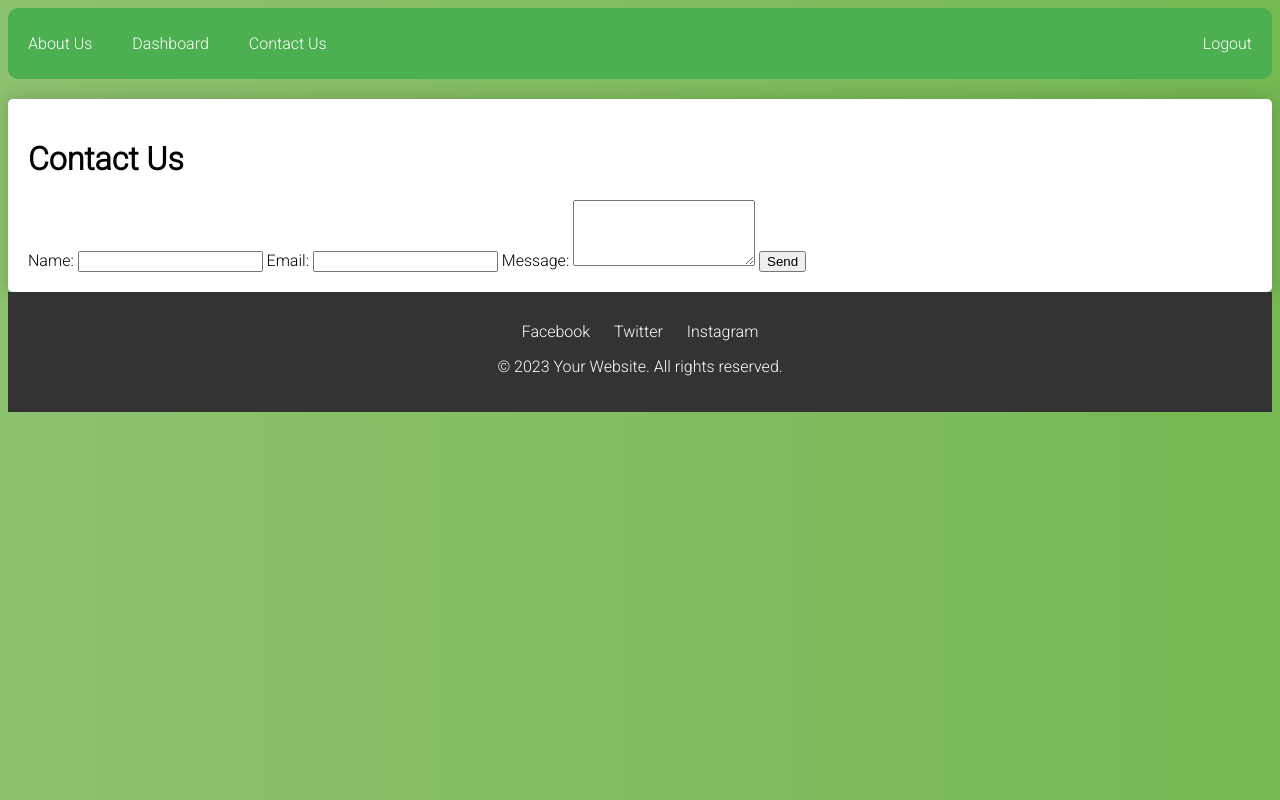
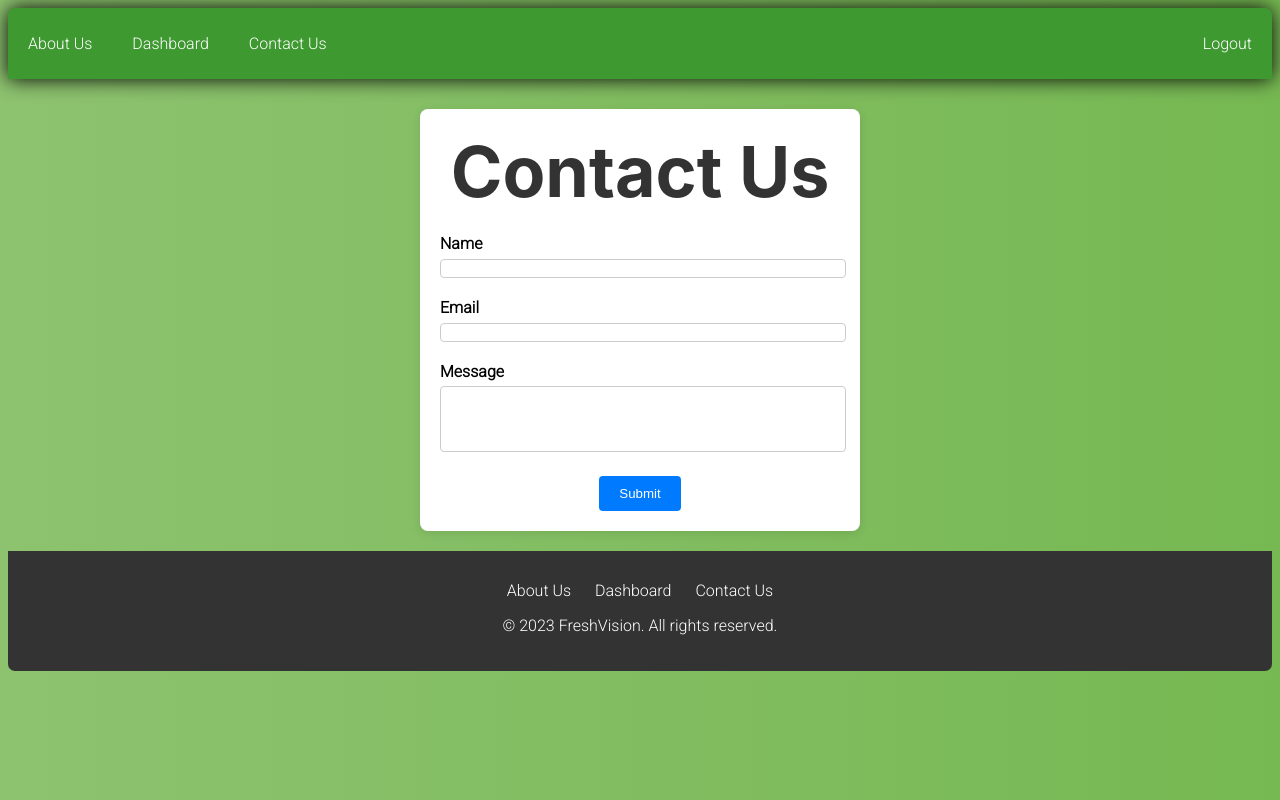
Before and after one commit to SpiritByte/FreshVision, a Flask app: page /contact in a window 1280 px wide. Run offline with Flask 3, Linux system fonts and the light colour scheme; a user stored in the database is signed in.

Commit message:
Everything

```diff
--- a/FreshVision/application.py
+++ b/FreshVision/application.py
@@ -6,7 +6,7 @@ from tempfile import mkdtemp
 from functools import wraps
 
 
-app = Flask(__name__)
+app = Flask(__name__, static_url_path='/static')
 app.config['SQLALCHEMY_DATABASE_URI'] = 'sqlite:///site.db'
 
 # Configure session to use filesystem (instead of signed cookies)
@@ -78,6 +78,9 @@ def login():
     else:
         return render_template("login.html")
 
+@app.route('/')
+def index():
+    return render_template('about.html')
 
 @app.route("/logout")
 def logout():
--- a/FreshVision/static/main.css
+++ b/FreshVision/static/main.css
@@ -74,7 +74,7 @@
 .container {
   position: relative;
   z-index: 1;
-  max-width: 300px;
+  max-width: 100000px;
   margin: 0 auto;
 }
 .container:before, .container:after {
@@ -113,40 +113,15 @@ body {
   font-family: "Roboto", sans-serif;
   -webkit-font-smoothing: antialiased;
   -moz-osx-font-smoothing: grayscale;
-}
 
-/* Paste the provided CSS styles here */
-
-/* Additional styles for the table of contents */
-.table-of-contents {
-  background-color: #4CAF50;
-  color: white;
-  padding: 10px 0;
-  text-align: center;
-}
-
-.table-of-contents ul {
-  list-style: none;
-  padding: 0;
-  display: flex;
-}
-
-.table-of-contents li {
-  margin: 0 20px;
-}
-
-.table-of-contents a {
-  color: white;
-  text-decoration: none;
-  font-size: 16px;
 }
 
 /* Additional styles for the content */
 .content {
   padding: 20px;
   background-color: white;
-  border-radius: 5px;
-  box-shadow: 0 0 20px rgba(0, 0, 0, 0.2);
+  border-radius: 0;
+  box-shadow: 0 0 20px rgba(0, 0, 0, 0.5);
   margin-top: 20px;
 }
 
@@ -159,13 +134,18 @@ h2 {
   font-family: 'Leckerli One', cursive;
 }
 
+
+/* HEADER */
+
 .table-of-contents {
-  background-color: #4CAF50;
+  background-color: #3E9931;
   color: white;
   padding: 10px 0;
   display: flex; /* Use flexbox for layout */
   justify-content: space-between; /* Space items evenly within the container */
-  border-radius: 10px; /* Round all four corners */
+  border-radius: 7px 7px 0 0; /* Round all four corners */
+  box-shadow: 0 0 20px rgba(0, 0, 0, 1);
+
 }
 
 .table-of-contents ul {
@@ -191,11 +171,16 @@ h2 {
   padding-right: 20px;
 }
 
+
+/* FOOTER */
+
 .footer {
   background-color: #333;
   color: white;
-  padding: 20px 0;
+  border-radius: 0 0 7px 7px;
   text-align: center;
+  padding: 20px 0; /* Add padding to the bottom */
+  margin-top: 20px; /* Add margin above the text */
 }
 
 .social-links {
@@ -208,6 +193,10 @@ h2 {
   margin: 0 10px;
 }
 
+
+
+/* ABOUT SECTION */
+
 .about-section {
   display: flex;
   align-items: center;
@@ -216,6 +205,7 @@ h2 {
 
 .about-description {
   flex: 1;
+  font-size: 25px;
   padding-right: 20px;
 }
 
@@ -234,6 +224,7 @@ h2 {
   flex-wrap: wrap;
   justify-content: center;
   padding: 50px;
+  font-size: 22px;
 }
 
 .team-member {
@@ -244,8 +235,9 @@ h2 {
 
 .team-member img {
   max-width: 100%;
-  height: auto;
   border-radius: 50%; /* Round the image */
+  width: 300px; /* Adjust the width as needed */
+  height: 300px; /* Adjust the height as needed */
 }
 
 .team-member h3 {
@@ -255,7 +247,7 @@ h2 {
 
 .team-member p {
   margin-top: 5px;
-  font-size: 14px;
+  font-size: 18px;
 }
 
 h2 {
@@ -263,3 +255,70 @@ color: #333;
 font-family: 'Inter', cursive;
 font-size: 70px;
 }
+
+
+
+/* CONTACT FORM */
+
+
+.center-container {
+  display: flex;
+  padding-top: 30px;
+  justify-content: center;
+  align-items: center;
+  height: 100%;
+}
+
+.contact-form {
+  background-color: #ffffff;
+  box-shadow: 0px 2px 10px rgba(0, 0, 0, 0.1);
+  padding: 0px 20px;
+  border-radius: 8px;
+  width: 400px;
+}
+
+.contact-form h2 {
+  text-align: center;
+  margin-bottom: 20px;
+  margin-top: 20px;
+}
+
+.input-group {
+  margin-bottom: 20px;
+}
+
+.input-group-button {
+  text-align: center;
+}
+
+.input-group label {
+  display: block;
+  margin-bottom: 5px;
+  font-weight: bold;
+}
+
+.input-group input {
+  width: 100%;
+  border: 1px solid #ccc;
+  border-radius: 4px;
+}
+
+.input-group textarea {
+  width: 100%;
+  border: 1px solid #ccc;
+  border-radius: 4px;
+  resize: none;
+}
+
+.input-group button {
+  background-color: #007bff;
+  color: #ffffff;
+  border: none;
+  border-radius: 4px;
+  padding: 10px 20px;
+  cursor: pointer;
+}
+
+.input-group button:hover {
+  background-color: #0056b3;
+}
--- a/FreshVision/templates/contact.html
+++ b/FreshVision/templates/contact.html
@@ -3,42 +3,14 @@
 <head>
   <meta charset="UTF-8">
   <meta name="viewport" content="width=device-width, initial-scale=1.0">
-  <title>Table of Contents Example</title>
+  <title>FreshVision</title>
+  <link rel="icon" type="image/x-icon" href="{{ url_for('static', filename='/favicon.ico')}}">
   <link rel="stylesheet" href="{{ url_for('static', filename='/main.css')}}">
-  <style>
-    .table-of-contents {
-      background-color: #4CAF50;
-      color: white;
-      padding: 10px 0;
-      display: flex; /* Use flexbox for layout */
-      justify-content: space-between; /* Space items evenly within the container */
-    }
 
-    .table-of-contents ul {
-      list-style: none;
-      padding: 0;
-      display: flex;
-      align-items: center; /* Align items vertically in the middle */
-    }
+</head>
 
-    .table-of-contents li {
-      margin: 0 20px;
-    }
-
-    .table-of-contents a {
-      color: white;
-      text-decoration: none;
-      font-size: 16px;
-    }
-
-    .logout {
-      display: flex;
-      align-items: center; /* Align items vertically in the middle */
-      padding-right: 20px;
-    }
-  </style>
-</head>
 <body>
+    <div class="wrapper">
       <div class="table-of-contents">
         <ul>
           <li><a href="/about">About Us</a></li>
@@ -50,32 +22,41 @@
         </div>
       </div>
 
-  <div class="content">
-    <meta charset="UTF-8">
-    <meta name="viewport" content="width=device-width, initial-scale=1.0">
-    <title>Contact Us</title>
-    </head>
-    <body>
-    <h1>Contact Us</h1>
-    <form id="contact-form">
-        <label for="name">Name:</label>
+
+    <div class="center-container">
+        <div class="contact-form">
+        <h2>Contact Us</h2>
+        <form id="contactForm">
+            <div class="input-group">
+                <label for="name">Name</label>
                 <input type="text" id="name" name="name" required>
-        <label for="email">Email:</label>
+                </div>
+                <div class="input-group">
+                <label for="email">Email</label>
                 <input type="email" id="email" name="email" required>
-        <label for="message">Message:</label>
+                </div>
+                <div class="input-group">
+                <label for="message">Message</label>
                 <textarea id="message" name="message" rows="4" required></textarea>
-        <button type="submit">Send</button>
+                </div>
+                <div class="input-group">
+                    <div class="input-group-button">
+                <button type="submit">Submit</button>
+            </div>
+                </div>
         </form>
-    <script src="contact.js"></script>
+        </div>
+      </div>
+    </div>
 
-  </div>
+
     <div class="footer">
       <div class="social-links">
-      <a href="#" target="_blank">Facebook</a>
-      <a href="#" target="_blank">Twitter</a>
-      <a href="#" target="_blank">Instagram</a>
+        <a href="/about">About Us</a>
+        <a href="/">Dashboard</a>
+        <a href="/contact">Contact Us</a>
       </div>
-    <p>&copy; 2023 Your Website. All rights reserved.</p>
+      <p>&copy; 2023 FreshVision. All rights reserved.</p>
     </div>
   </body>
   </html>
--- a/FreshVision/templates/login.html
+++ b/FreshVision/templates/login.html
@@ -3,6 +3,7 @@
 <head>
   <meta charset="UTF-8">
   <title>FreshVision</title>
+  <link rel="icon" type="image/x-icon" href="{{ url_for('static', filename='/favicon.ico')}}">
   <link rel="stylesheet" href="{{ url_for('static', filename='/main.css')}}"></head>
 <body>
   {% if error %}
--- a/FreshVision/templates/register.html
+++ b/FreshVision/templates/register.html
@@ -3,6 +3,7 @@
 <head>
   <meta charset="UTF-8">
   <title>FreshVision</title>
+  <link rel="icon" type="image/x-icon" href="{{ url_for('static', filename='/favicon.ico')}}">
   <link rel="stylesheet" href="{{ url_for('static', filename='/main.css')}}"></head>
 <body>
   <div class="login-page">
```
Also changed, not shown: FreshVision/templates/about.html (+11 -42 lines), FreshVision/templates/index.html (+7 -5 lines), FreshVision/static/alex.jpg (added), FreshVision/static/arwin.jpg (added), FreshVision/static/favicon.ico (added), FreshVision/static/freshvision.jpg (renamed from img/freshvision.jpg), FreshVision/static/jinay.jpg (added), FreshVision/static/nupoor.jpg (added), img/alex.jpg (deleted), img/arwin.jpg (deleted), img/jinay.jpg (deleted), 1 other file. Lines whose indentation alone changed are shown as unchanged.
